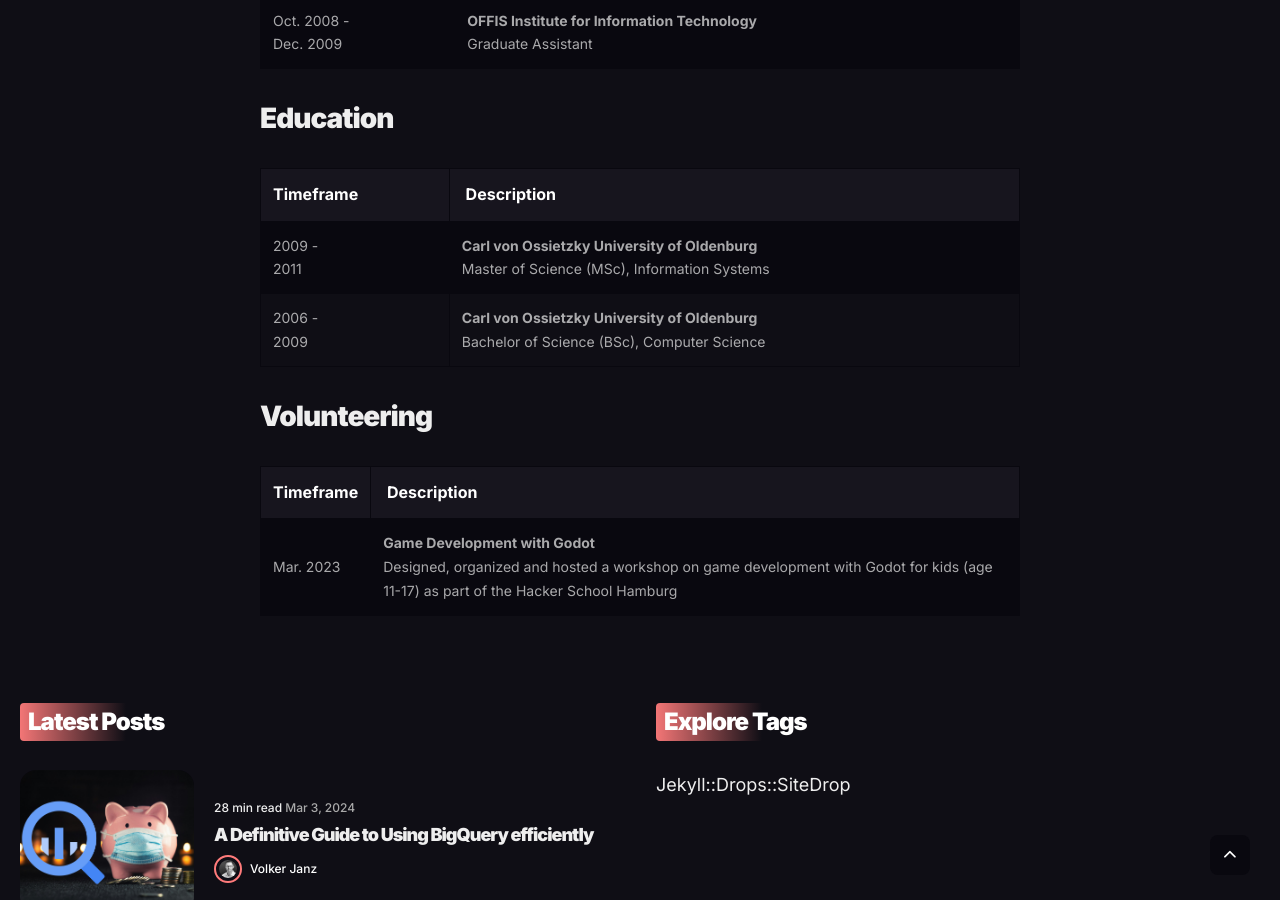
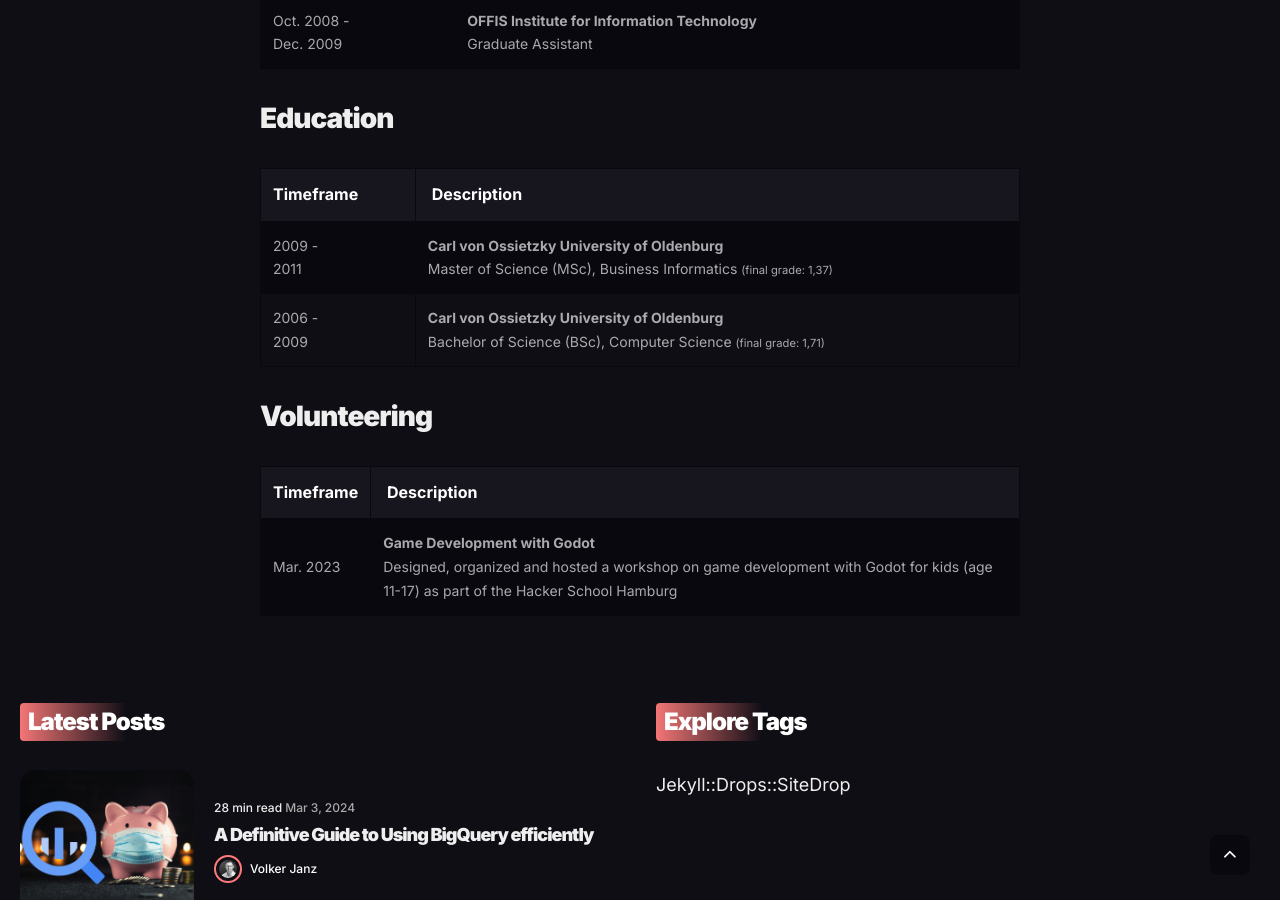
Before and after one commit to vojay-dev/vojay-dev.github.io, a Jekyll site: the page built from _pages/about.md, in a window 1280 px wide and 900 px high, scrolled down 2317 px. Built offline with Jekyll 4.4.1, drawn with Linux system fonts in a browser that asks for light colours; nearby versions of some CDN libraries.

Commit message:
Minor adjustments on about page

```diff
--- a/_pages/about.md
+++ b/_pages/about.md
@@ -33,8 +33,8 @@ My name is Volker and I am working as an Expert Data Engineer at [InnoGames](htt
 
 | Timeframe          | Description                                                                                        |
 |--------------------|----------------------------------------------------------------------------------------------------|
-| 2009 - <br /> 2011 | **Carl von Ossietzky University of Oldenburg** <br /> Master of Science (MSc), Information Systems |
-| 2006 - <br /> 2009 | **Carl von Ossietzky University of Oldenburg** <br /> Bachelor of Science (BSc), Computer Science  |
+| 2009 - <br /> 2011 | **Carl von Ossietzky University of Oldenburg** <br /> Master of Science (MSc), Business Informatics <small>(final grade: 1,37)</small> |
+| 2006 - <br /> 2009 | **Carl von Ossietzky University of Oldenburg** <br /> Bachelor of Science (BSc), Computer Science <small>(final grade: 1,71)</small> |
 
 ## Volunteering
 
```
